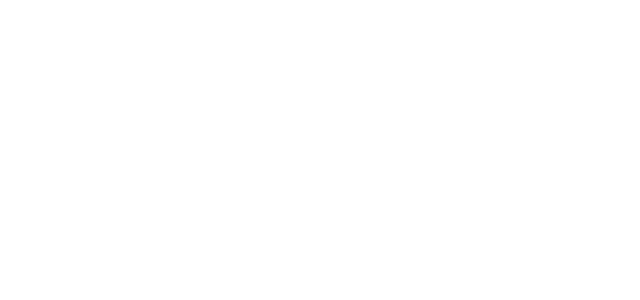
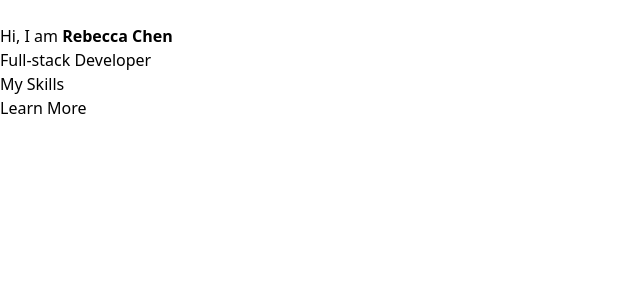
Before and after one commit to rchen1996/portfolio, a React (Create React App) app: page / in a window 1280 px wide. Shown: the top 300 px of the page, without its empty margins (0-640 px from the left). Built offline with nearby package versions, Linux system fonts and the light colour scheme.

Commit message:
add introduction section and setup section for my skills/about me

```diff
--- a/src/components/Home.jsx
+++ b/src/components/Home.jsx
@@ -1,3 +1,33 @@
+import { Link } from 'react-router-dom';
+
 export default function Home(props) {
-  return <div></div>;
+  return (
+    <div>
+      <section>
+        <h1>
+          Hi, I am <strong>Rebecca Chen</strong>
+        </h1>
+        <p>Full-stack Developer</p>
+      </section>
+
+      <section>
+        <h2>My Skills</h2>
+        <div>
+          <div>
+            <h3></h3>
+            <p></p>
+          </div>
+          <div>
+            <h3></h3>
+            <p></p>
+          </div>
+          <div>
+            <h3></h3>
+            <p></p>
+          </div>
+        </div>
+        <Link>Learn More</Link>
+      </section>
+    </div>
+  );
 }
```
